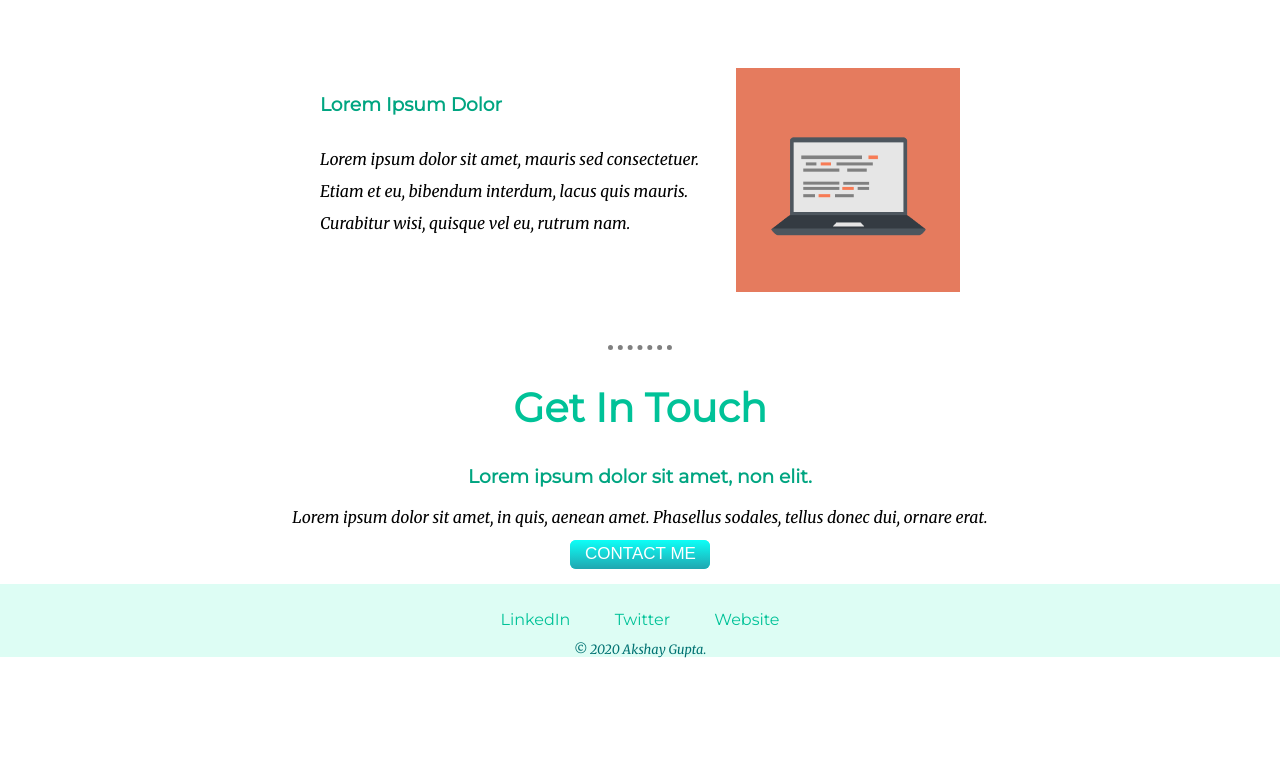
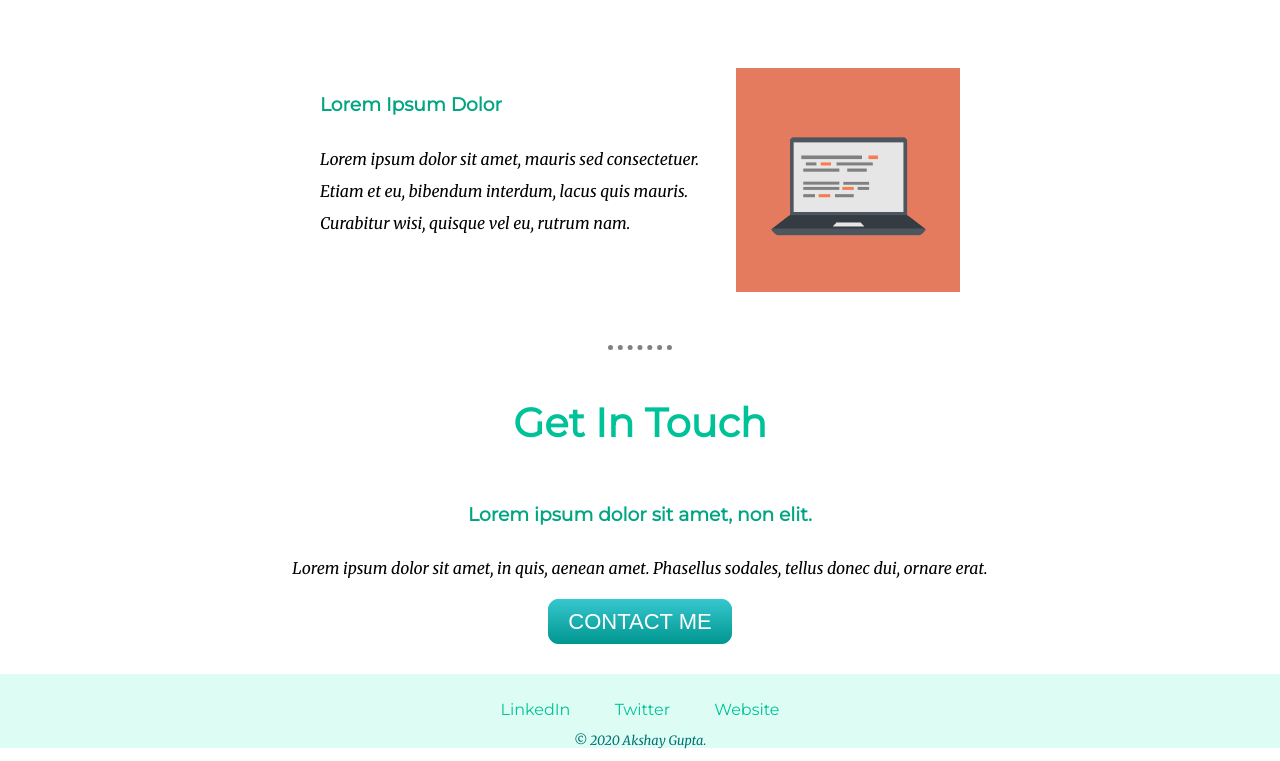
Before and after one commit to akshaygsquare/mysite, a plain HTML site: page index.html in a window 1280 px wide. Shown: the part 1817-2578 px from the top of the page. Before the commit the page ends 2487 px from the top, so only its background shows below. Drawn offline with Linux system fonts and the light colour scheme.

Commit message:
Update styles.css

```diff
--- a/css/styles.css
+++ b/css/styles.css
@@ -73,16 +73,22 @@ h3{
     margin-left: 30px;
 }
 
-
+.intro{
+    margin: 20px;
+}
 
 .tea{
     text-decoration: underline;
 }
 
 .bottom-cloud{
-    position: absolute;
-    left: 20%;
-    bottom:50%;
+    position: relative;
+    left: -200px;
+    top: 350px;
+}
+.contact-me{
+    width: 60%;
+    margin: 10px auto;
 }
 
 .top-cloud{
@@ -95,15 +101,15 @@ h3{
 width: 65%;
 }
 
-.profile{
-    margin-top: 20px;
-}
 
 .profile{
     width: 50%;
     margin: 20px auto 0;
 }
 
+.profiledp{
+    width: 80%;
+}
 hr{
     border-style: dotted;
     border-width: 5px 0 0 0;
@@ -113,29 +119,32 @@ hr{
 
 }
 
+.contact-me{
+    line-height: 2;
+}
 .btn {
-    background: #0dfff7;
-    background-image: -webkit-linear-gradient(top, #0dfff7, #20a6b0);
-    background-image: -moz-linear-gradient(top, #0dfff7, #20a6b0);
-    background-image: -ms-linear-gradient(top, #0dfff7, #20a6b0);
-    background-image: -o-linear-gradient(top, #0dfff7, #20a6b0);
-    background-image: linear-gradient(to bottom, #0dfff7, #20a6b0);
-    -webkit-border-radius: 6;
-    -moz-border-radius: 6;
-    border-radius: 6px;
+    background: #36c7cf;
+    background-image: -webkit-linear-gradient(top, #36c7cf, #00968f);
+    background-image: -moz-linear-gradient(top, #36c7cf, #00968f);
+    background-image: -ms-linear-gradient(top, #36c7cf, #00968f);
+    background-image: -o-linear-gradient(top, #36c7cf, #00968f);
+    background-image: linear-gradient(to bottom, #36c7cf, #00968f);
+    -webkit-border-radius: 11;
+    -moz-border-radius: 11;
+    border-radius: 11px;
     font-family: Arial;
     color: #ffffff;
-    font-size: 17px;
-    padding: 4px 14px 6px 15px;
+    font-size: 22px;
+    padding: 10px 20px 10px 20px;
     text-decoration: none;
   }
 
   .btn:hover {
-    background: #07cad1;
-    background-image: -webkit-linear-gradient(top, #07cad1, #0cede2);
-    background-image: -moz-linear-gradient(top, #07cad1, #0cede2);
-    background-image: -ms-linear-gradient(top, #07cad1, #0cede2);
-    background-image: -o-linear-gradient(top, #07cad1, #0cede2);
-    background-image: linear-gradient(to bottom, #07cad1, #0cede2);
+    background: #2bc4b7;
+    background-image: -webkit-linear-gradient(top, #2bc4b7, #0ecca3);
+    background-image: -moz-linear-gradient(top, #2bc4b7, #0ecca3);
+    background-image: -ms-linear-gradient(top, #2bc4b7, #0ecca3);
+    background-image: -o-linear-gradient(top, #2bc4b7, #0ecca3);
+    background-image: linear-gradient(to bottom, #2bc4b7, #0ecca3);
     text-decoration: none;
   }
```
